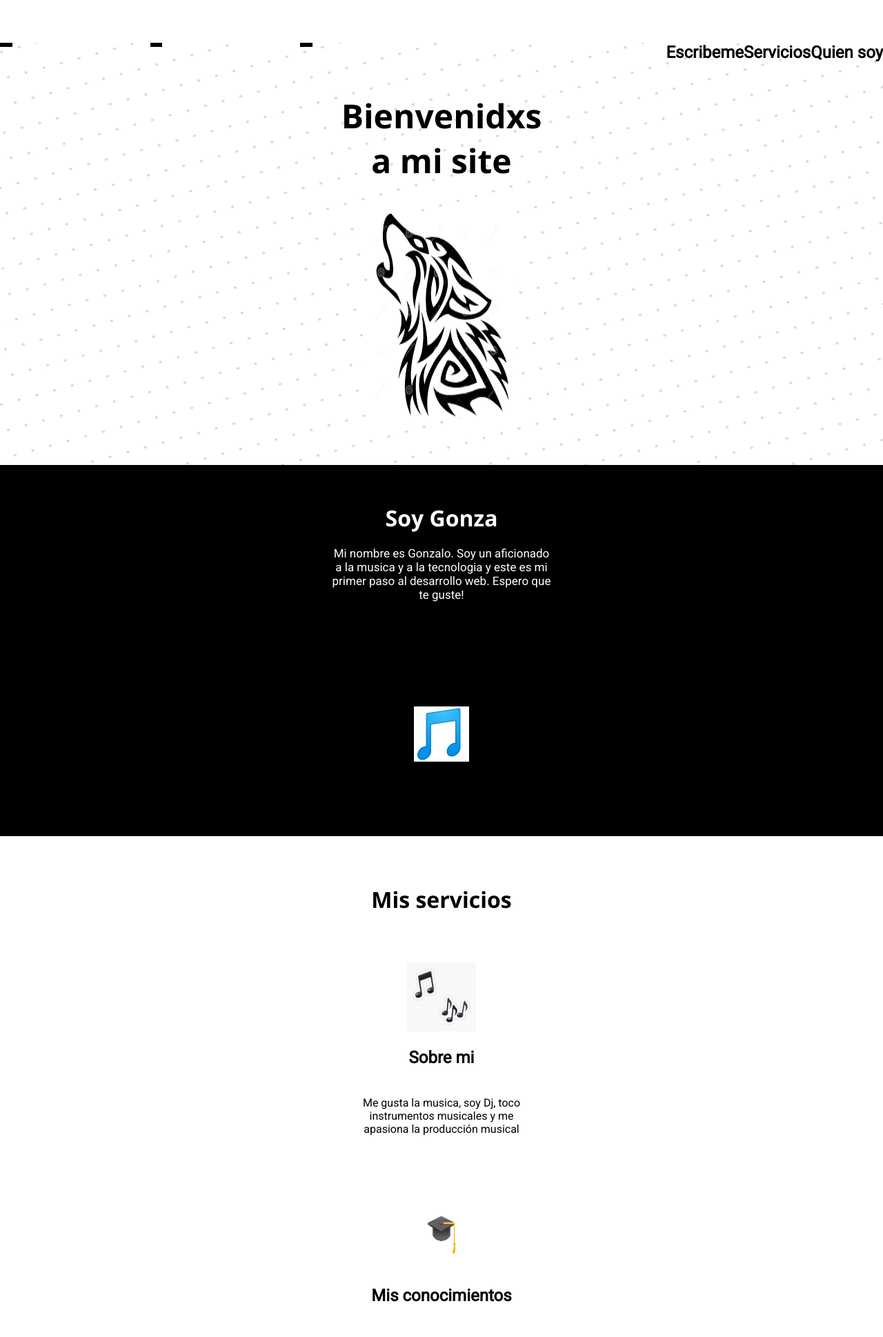
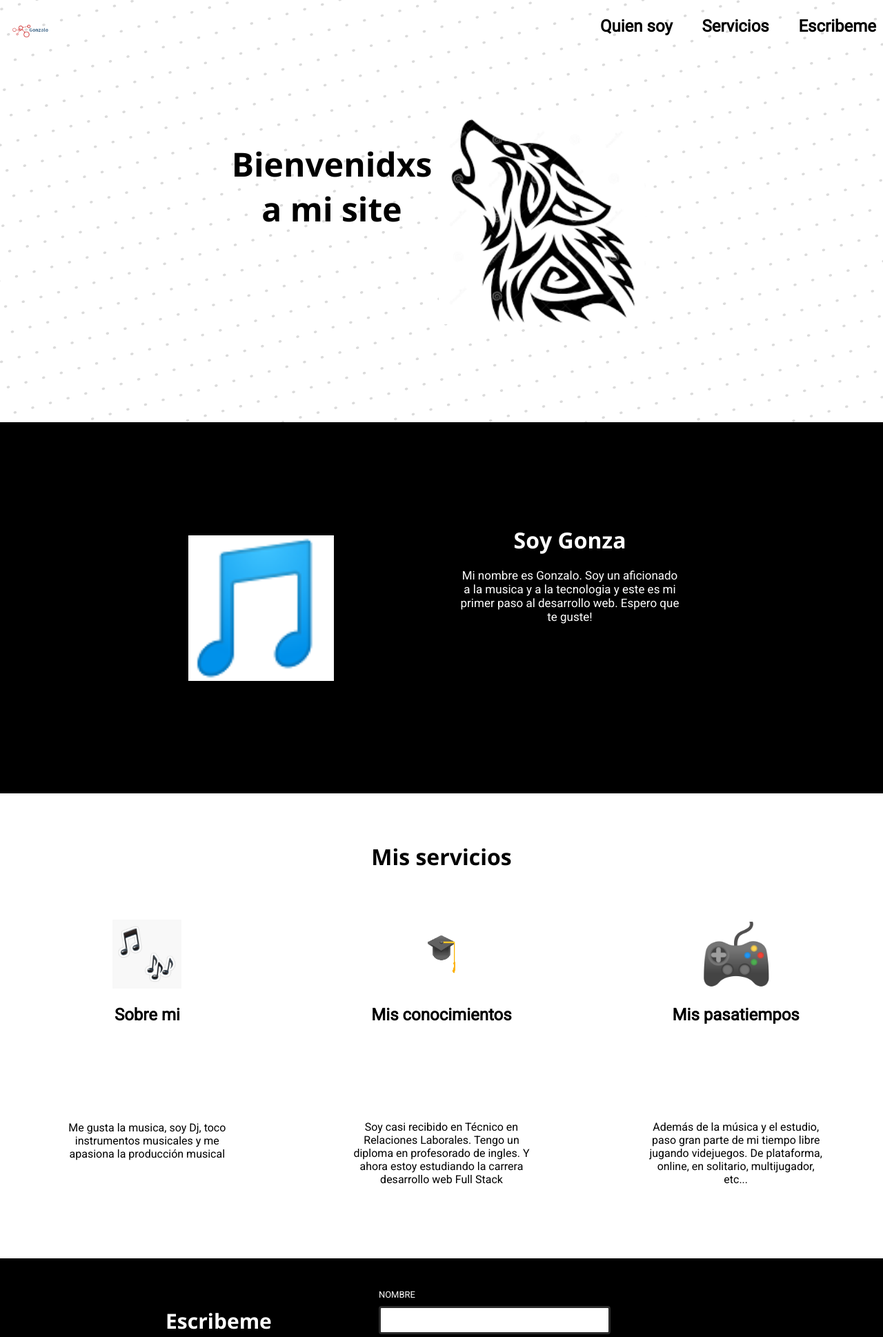
Before and after one commit to GonzaloRythmic/Desafio-Html-Css, a plain HTML site: page index.html in a window 1280 px wide. Shown: the top 1938 px of the page at 69% size. Drawn offline with nearby package versions, Linux system fonts and the light colour scheme.

Commit message:
commit final

```diff
--- a/index.css
+++ b/index.css
@@ -13,34 +13,52 @@ body{
     background: url(puntitos.png);
 }
 
+.contenedor-logo-menu{
+    width: 100%;
+    height: 50px;
+    padding: 10px 10px;
+    display: flex;
+
+}
 
 
+.contenedor-logo-menu-2{
+    width: 100%;
+    display: flex;
+    justify-content: space-between;
+}
 
 
-.header-superior{
-    width: 36px;
-    height: 32px;
-    display: flex;
-    flex-direction: column;
-    justify-content: space-between;
-    margin: 20px auto;
-    margin-right: 8%;
+.logo-gonzalo-1{
+    width: 70px;
+    height: 70px;
 }
 
-@media(min-width: 668px){
-    .header-superior{
-    width: 100%;
-    height: 28px;
-    flex-direction: row;
-    margin: 62px auto;
-    margin-right: 5%;
+@media(min-width:668px){
+    .burger{
+        display: none;
     }
+}
+
+.contenedor-menu-letras-imagen{
+    display: none;
+}
+
+@media(min-width:668px){
+    .contenedor-menu-letras-imagen{
+        width: 100%;
+        height: 70px;
+        flex-direction:row-reverse;
+        justify-content: space-between;
+        }
 }
 
 .menu-letras{
     display: none;
 }
-
+.subcontenedor-menu-letras{
+    display: none;
+}
 @media(min-width:668px){
     .menu-letras{
         font-family: "Roboto";
@@ -49,12 +67,17 @@ body{
         font-size: 24px
     }
 
-    .contenedor-menu-letras{
-        width: 100%;
-       display: flex;
-       flex-direction: row-reverse;
+    .subcontenedor-menu-letras{
+        width: 400px;
+        height: 30px;
+        display: flex;
+        justify-content: space-between;
+        padding-top: 14px;
     }
+
 }
+
+
 
 .contenedor-titulo{
     display: flex;
@@ -67,10 +90,16 @@ body{
     justify-content: center;
     align-items: center;
 }
+@media(min-width:668px){
+.contenedor-titulo-imagen{
+    flex-direction:row;
+}
+}
 
 .contenedor-titulo{
     width: 291px;
     height: 96px;
+    margin-top: 20px;
 }
 
 .contenedor-imagen{
@@ -78,7 +107,7 @@ body{
     height: 300px;
     display: flex;
     justify-content: center;
-    margin-top: 58px;
+    margin-top: 120px;
 }
 
 .titulo{
@@ -94,12 +123,28 @@ body{
     margin-right: 200px;
 }
 
+@media (min-width:668px){
+    .barritas-menu{
+        display: none;
+    }
+}
+
+
+
 .section-1{
     width: 100%;
     height: 538px;
     background-color: black;
     display: flex;
     flex-direction: column;
+}
+@media(min-width:668px){
+    .section-1{
+        display: flex;
+        flex-direction: row-reverse;
+        align-items: center;
+        padding: 15% 15%;
+    }
 }
 
 .contenedor-palabras-section-1{
@@ -150,12 +195,29 @@ body{
     width: 100px;
     margin: 0 auto;
 }
+@media(min-width:668px){
+    .nota-musical{
+        width: 211px;
+        height: 211px;
+        }
+}
+
+
+
 
 .section-2{
     width: 100%;
     height: 1375px;
     background-color: white;
 }
+@media(min-width:668px){
+    .section-2{
+        height: 604px;
+    }
+}
+
+
+
 
 .titulo-mis-servicios{
     font-family: "Open Sans";
@@ -165,10 +227,29 @@ body{
     text-align: center;
 }
 
+.contenedor-servicio{
+    width: 100%;
+}
+@media(min-width:668px){
+    .contenedor-servicio{
+        width: 100%;
+    }
+}
+
 .contenedor-de-servicios{
     display: flex;
     flex-direction: column;
+    width: 100%;
 
+}
+@media(min-width:668px){
+    .contenedor-de-servicios{
+        width: 100%;
+        display: flex;
+        flex-direction: row;
+        justify-content: space-between;
+        margin: 0px auto;
+    }
 }
 
 .contenedor-imagen-emoji-musica{
@@ -200,6 +281,11 @@ body{
     width: 262px;
     height: 117px;
     margin: 50px auto;
+}
+@media(min-width:668px){
+    .contenedor-parrafo-sobre-mi{
+    margin: 140px auto;
+    }
 }
 
 .parrafo-sobre-mi{
@@ -258,7 +344,7 @@ body{
 }
 
 .contenedor-mis-pasatiempos{
-    width: 271px;
+    width: 100%;
     height: 117px;
     margin: 0px auto;
 }
@@ -268,6 +354,12 @@ body{
     font-size: 24px;
     color: black;
     text-align: center;
+    width: 100%;
+}
+@media(min-width:668px){
+    .titulo-mis-pasatiempos{
+        width: 100%;
+    }
 }
 
 .contenedor-parrafo-mis-pasatiempos{
@@ -287,12 +379,24 @@ body{
     width: 100%;
     height: 660px;
     background-color: black;
-    padding: 0px auto;
+
+}
+
+@media(min-width:668px){
+    .contenedor-form{
+        display: flex;
+        width: 800px;
+        margin: 0px auto;
+    }
 }
 
 .contenedor-titulo-escribeme{
     display: flex;
     flex-direction: column;
+}
+@media(min-width:668px){
+    .contenedor-titulo-escribeme{
+    }
 }
 
 .titulo-escribeme{
@@ -351,11 +455,23 @@ body{
     align-items: center;
 }
 
+
+
+
 .section-4{
     width: 100%;
     height: 493px;
     background-color: #DBDBDB;
+    background: url(puntitos.png);
 }
+@media(min-width:668px){
+    .section-4{
+        height: 346px;
+        display: flex;
+        justify-content: center;
+    }
+}
+
 
 
 .logo-gonzalo{
@@ -371,3 +487,14 @@ body{
   gap: 30px;
   padding-left: 15px;
 }
+
+@media(min-width:668px){
+    .contenedor-imagen-section-4{
+        width: 100%;
+        display: flex;
+        align-items: center;
+        justify-content: space-between;
+        padding:0px 10%
+
+    }
+}
--- a/index.html
+++ b/index.html
@@ -15,16 +15,17 @@
 </head>
 <body>
     <header class="header">
-        <div class="header-superior">
-            <div class="barritas-menu"></div>
-            <div class="barritas-menu"></div>
-            <div class="barritas-menu"></div>
-            <div class="contenedor-menu-letras">
+        <nav class="contenedor-logo-menu">
+            <div class="contenedor-logo-menu-2">
+                <img class="logo-gonzalo-1" src="Logo-Gonzalo.png" alt="" srcset="">
+                <img class="burger" src="burger.png" alt="" srcset="">
+                <div class="subcontenedor-menu-letras">
                     <div class="menu-letras">Quien soy</div>
                     <div class="menu-letras">Servicios</div>
                     <div class="menu-letras">Escribeme</div>
                 </div>
                 </div>
+        </nav>
         <div class="contenedor-titulo-imagen">
             <div class="contenedor-titulo"><h1 class="titulo">Bienvenidxs a mi site</h1></div>
             <div class ="contenedor-imagen"> <img src="lobo.png" alt="" srcset=""></div>
@@ -36,12 +37,14 @@
             <p class="parrafo">Mi nombre es Gonzalo. Soy un aficionado a la musica y a la tecnologia y este es mi primer paso al desarrollo web. Espero que te guste!</p>
         </div>
         <div class="contenedor-nota-musical">
-            <img src="nota-musica.png" alt="" srcset="">
+            <img class="nota-musical" src="nota-musica.png" alt="" srcset="">
         </div>
     </section>
     <section class="section-2">
             <h2 class="titulo-mis-servicios">Mis servicios</h2>
         <div class="contenedor-de-servicios">
+
+            <div class="contenedor-servicio">
                 <div class="contenedor-imagen-emoji-musica">
                     <img class="emoji-musica" src="emoji-musica.jpg" alt="" srcset="">
                 </div>
@@ -51,6 +54,8 @@
                 <div class="contenedor-parrafo-sobre-mi">
                     <p class="parrafo-sobre-mi">Me gusta la musica, soy Dj, toco instrumentos musicales y me apasiona la producción musical </p>
                 </div>
+            </div>
+            <div class="contenedor-servicio">
                 <div class="contenedor-imagen-emoji-academico">
                     <img class="imagen-bonete" src="bonete.jpg" alt="" srcset="">
                 </div>
@@ -62,6 +67,8 @@
                 Soy casi recibido en Técnico en Relaciones Laborales. Tengo un diploma en profesorado de ingles. Y ahora estoy estudiando la carrera desarrollo web Full Stack
                     </p>
                 </div>
+            </div>
+            <div class="contenedor-servicio">
                 <div class="contenedor-imagen-joystick">
                     <img class="imagen-joystick" src="joystick.png" alt="" srcset="">
                 </div>
@@ -72,8 +79,10 @@
                     <p class="parrafo-mis-pasatiempos">Además de la música y el estudio, paso gran parte de mi tiempo libre jugando videjuegos. De plataforma, online, en solitario, multijugador, etc...</p>
                 </div>
             </div>
+        </div>
     </section>
     <section class="section-3">
+        <div class="contenedor-form">
             <div class="contenedor-titulo-escribeme">
                 <h3 class="titulo-escribeme">Escribeme</h3>
             </div>
@@ -94,8 +103,10 @@
                     <button class="buttom">Enviar</button>
                 </div>
             </div>
+        </div>
         </section>
     <section class="section-4">
+        <div class="contenedor-imagen-section-4">
             <div>
             <img class="logo-gonzalo" src="Logo-Gonzalo.png" alt="" srcset="">
             </div>
@@ -107,7 +118,7 @@
                 </div>
                 <img src="Linkedin-Emoji.png" alt="" srcset="">
             </div>
-
+        </div>
     </section>
 </body>
 </html>
```
Also changed, not shown: burger.png (added). Lines whose indentation alone changed are shown as unchanged.
